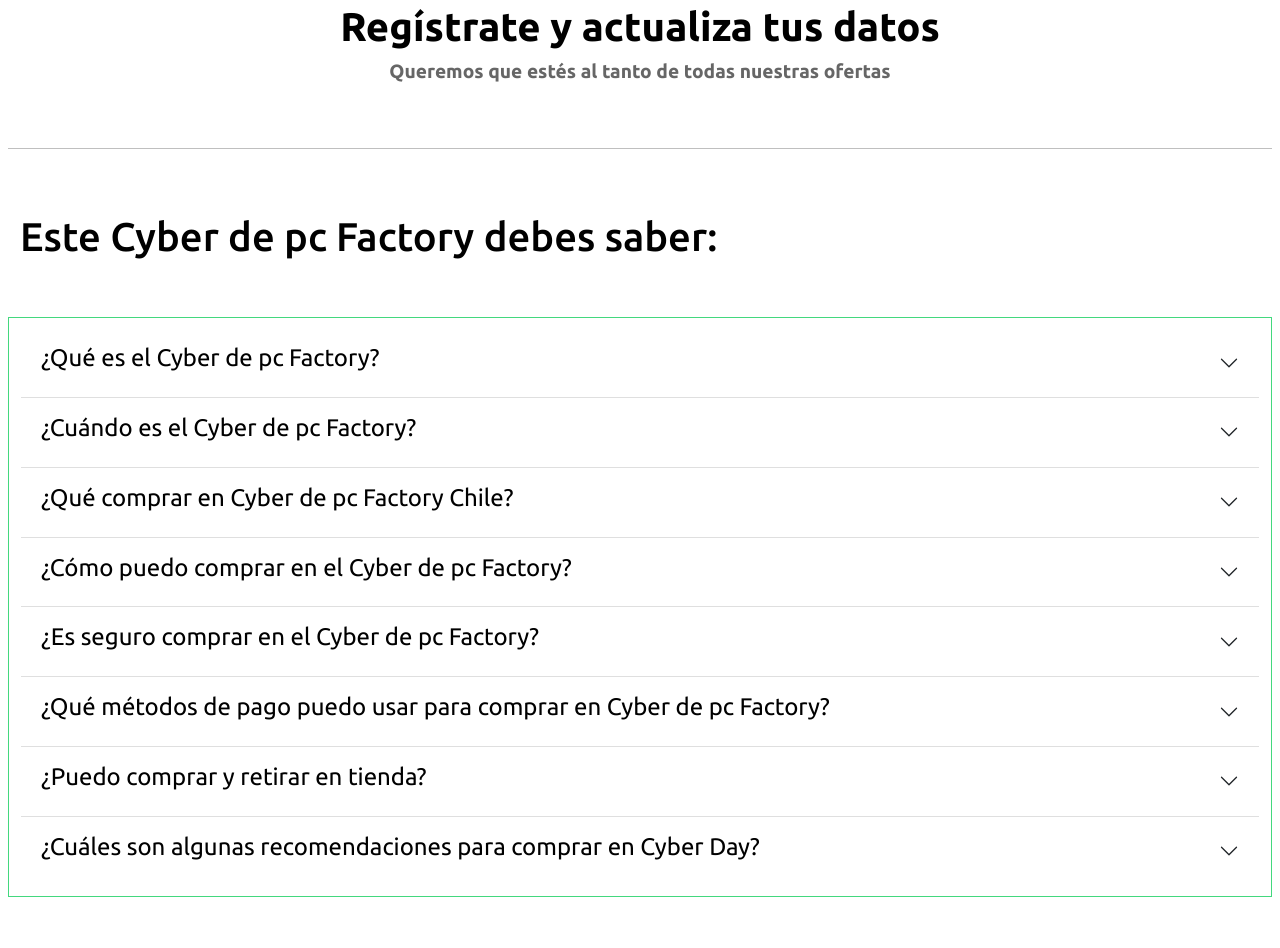
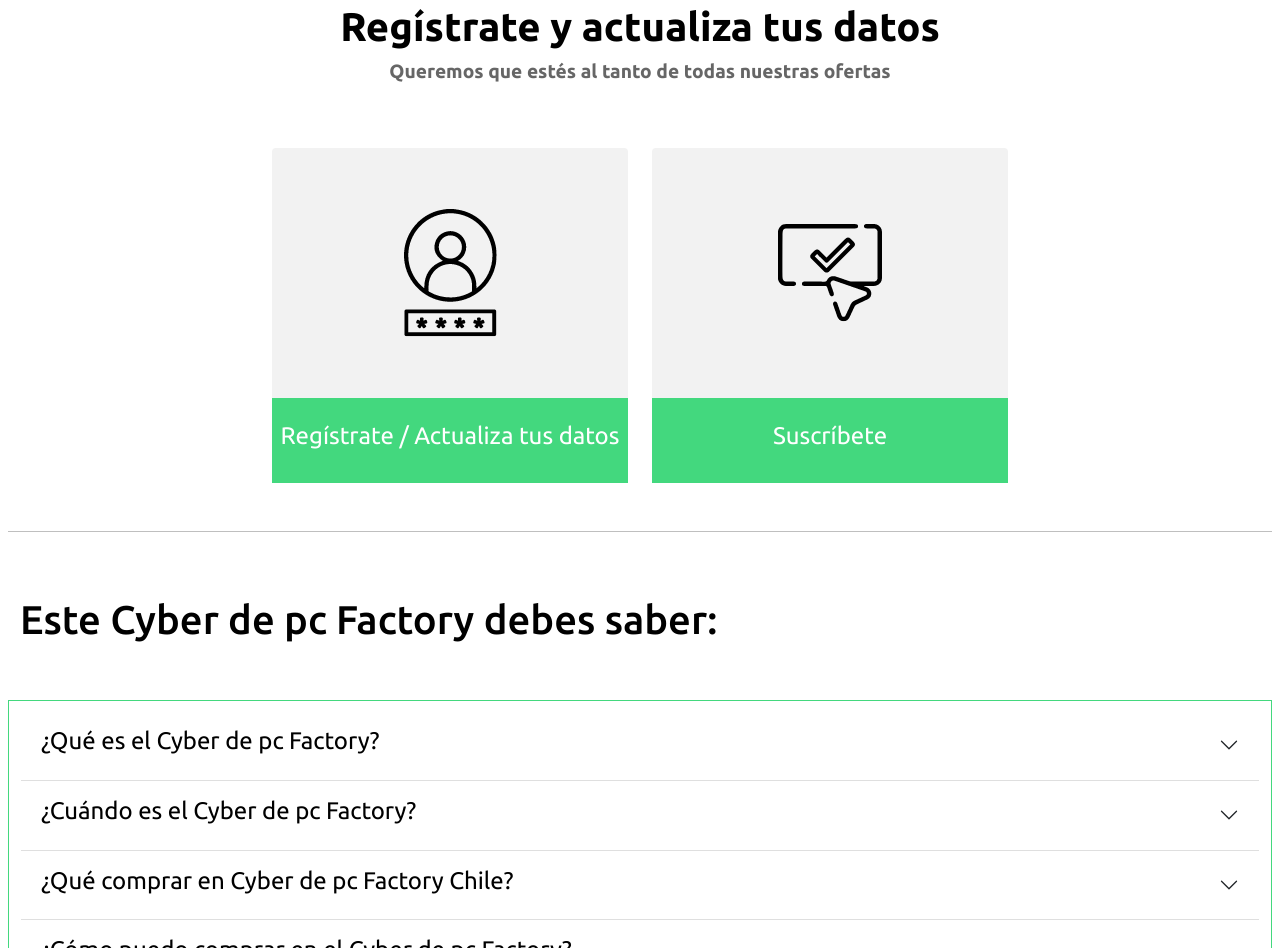
Before and after one commit to aincatoni/revancha-cyber, a plain HTML site: page index.html in a window 1280 px wide. Shown: the part 1859-2807 px from the top of the page. Drawn offline with nearby package versions, Linux system fonts and the light colour scheme; a web font is replaced by a local one.

Commit message:
add the register / login secction

```diff
--- a/app.css
+++ b/app.css
@@ -58,6 +58,7 @@
   --blue-pcf: #0042fd;
   --gray-pcf: #666666;
   --gray-light-pcf: #f1f3f4;
+  --gray-light-2-pcf: #F2F2F2;
   --white: #ffffff;
   --black: #000000;
 }
@@ -191,6 +192,9 @@
 
 .pcf-bg-gray-light {
   background-color: var(--gray-light-pcf) !important;
+}
+.pcf-bg-gray-light-2 {
+  background-color: var(--gray-light-2-pcf) !important;
 }
 
 .pcf-bg-green {
@@ -530,6 +534,10 @@
   height: 100%;
 }
 
+.card-register {
+  min-height: 250px;
+}
+
 @media (min-width: 768px) {
   .card-categories {
     min-height: 250px;
--- a/index.html
+++ b/index.html
@@ -175,6 +175,24 @@
               <h2 class="pcf-title-medium pcf-text-bold pcf-text-black">Regístrate y actualiza tus datos</h2>
               <p class="pcf-text-regular pcf-text-gray pcf-paragraph">Queremos que estés al tanto de todas nuestras ofertas</p>
             </div>
+          </div>
+          <div class="row justify-content-center align-items-center">
+            <div class="col-6 col-md-4">
+              <a href="https://www.pcfactory.cl/login">
+                <div class="pcf-bg-gray-light-2 px-3 py-5 rounded-top card-register d-flex align-items-center justify-content-center">
+                  <img src="img/icono_11.png" alt="">
+                </div>
+              </a>
+              <div class="pcf-bg-green px-2 py-4"><h3 class="pcf-text-white pcf-text-regular pcf-title-small">Regístrate / Actualiza tus datos</h3></div>
+            </div>
+            <div class="col-6 col-md-4">
+              <a href="https://www.pcfactory.cl/suscribete">
+                <div class="pcf-bg-gray-light-2 px-3 py-5 rounded-top card-register d-flex align-items-center justify-content-center">
+                  <img src="img/icono_12.png" alt="">
+                </div>
+                <div class="pcf-bg-green px-2 py-4"><h3 class="pcf-text-white pcf-text-regular pcf-title-small">Suscríbete</h3></div>
+                            </div>
+              </a>
           </div>
         </div>
       </div>
```
Also changed, not shown: 2 other files.
